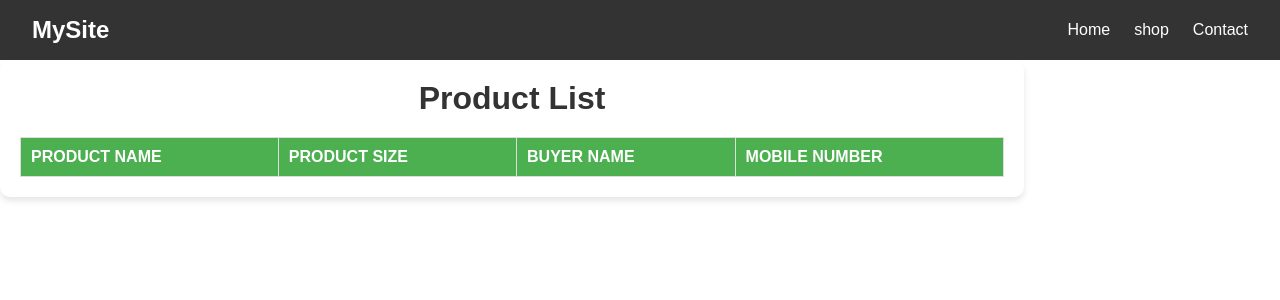
After one commit to saswat7sahu/WebShop, a Flask app: page /consumerReq in a window 1280 px wide. The commit adds this page. Shown: the top 300 px of the page. Run offline with Flask 3, Linux system fonts and the light colour scheme; lists and menus that the app fills with data are empty.

Commit message:
added seesion to seller and added consumer request page

```diff
--- a/app.py
+++ b/app.py
@@ -1,4 +1,4 @@
-from flask import Flask,render_template,request,url_for,redirect,flash
+from flask import Flask,render_template,request,url_for,redirect,flash,session
 from app_init import mysql,app
 
 @app.route("/")
@@ -28,13 +28,15 @@ def additems():
         productName=request.form.get('productName')
         productPrice=request.form.get('productPrice')
         productSize=request.form.get('productSize')
+        if "user_id" in session:
+            user_id=session["user_id"]
         # adding record to database
-        cursor =mysql.connection.cursor()
-        cursor.execute('''INSERT INTO product(product_name,productPrice,productSize) VALUES(%s,%s,%s)''',(productName,productPrice,productSize))
-        mysql.connection.commit()
-        cursor.close()
-        flash(f"Item {productName} has been added!",'success')
-        return redirect(url_for('shop'))
+            cursor =mysql.connection.cursor()
+            cursor.execute('''INSERT INTO product(product_name,productPrice,productSize,ProductId) VALUES(%s,%s,%s,%s)''',(productName,productPrice,productSize,user_id))
+            mysql.connection.commit()
+            cursor.close()
+            flash(f"Item {productName} has been added!",'success')
+            return redirect(url_for('shop'))
     return render_template('additems.html')
 @app.route('/login',methods=['GET','POST'])
 def login():
@@ -44,10 +46,14 @@ def login():
 
         # Check if the user exists in the database
         cursor = mysql.connection.cursor()
-        cursor.execute('SELECT username, password FROM signup WHERE username = %s and password= %s', (email,password))
+        cursor.execute('SELECT id,username, password FROM signup WHERE username = %s and password= %s', (email,password))
         user = cursor.fetchone()
         # If user exists and passwords
         if user:
+            #session data which user logged in
+            user_id=user[0]
+            print(user_id)
+            session["user_id"]=user_id
             return redirect(url_for('sellerpage'))
         else:
             flash('Incorrect username or password', 'danger')
@@ -70,5 +76,8 @@ def signup():
 @app.route('/sellerpage')
 def sellerpage():
     return render_template("sellerpage.html")
+@app.route('/consumerReq')
+def consumerReq():
+    return render_template("consumerReq.html")
 if __name__ == "__main__":
     app.run()
--- /dev/null
+++ b/static/conreq.css
@@ -0,0 +1,39 @@
+
+.table-container {
+    width: 80%;
+    background-color: #fff;
+    padding: 20px;
+    border-radius: 10px;
+    box-shadow: 0 4px 6px rgba(0, 0, 0, 0.1);
+}
+
+h1 {
+    text-align: center;
+    color: #333;
+}
+
+table {
+    width: 100%;
+    border-collapse: collapse;
+    margin-top: 20px;
+}
+
+table th, table td {
+    text-align: left;
+    padding: 10px;
+    border: 1px solid #ddd;
+}
+
+table th {
+    background-color: #4CAF50;
+    color: white;
+    text-transform: uppercase;
+}
+
+table tr:nth-child(even) {
+    background-color: #f2f2f2;
+}
+
+table tr:hover {
+    background-color: #e9f7ef;
+}
--- /dev/null
+++ b/templates/consumerReq.html
@@ -0,0 +1,30 @@
+{% extends 'base.html'%}
+{% block link_css %}
+<link rel="stylesheet" href="{{ url_for('static', filename='conreq.css') }}">
+{% endblock %}
+{% block content %}
+<div class="table-container">
+    <h1>Product List</h1>
+    <table>
+        <thead>
+            <tr>
+                <th>Product Name</th>
+                <th>Product Size</th>
+                <th>Buyer Name</th>
+                <th>Mobile Number</th>
+            </tr>
+        </thead>
+        <tbody>
+            <!-- Jinja2 Loop to Render Data -->
+            <!-- {% for product in products %}
+            <tr>
+                <td>{{ product.productname }}</td>
+                <td>{{ product.productsize }}</td>
+                <td>{{ product.buyername }}</td>
+                <td>{{ product.mobilenumber }}</td>
+            </tr>
+            {% endfor %} -->
+        </tbody>
+    </table>
+</div>
+{%endblock%}
--- a/templates/sellerpage.html
+++ b/templates/sellerpage.html
@@ -8,6 +8,6 @@
 {% block content %}
 <div class="mainc">
     <div class="container" onclick="window.location.href='{{ url_for('additems') }}';">Add items</div>
-    <div class="container" onclick="window.location.href='{{ url_for('login') }}';">consumer request</div>
+    <div class="container" onclick="window.location.href='{{ url_for('cosumerReq') }}';">consumer request</div>
 </div>
 {% endblock %}
```
